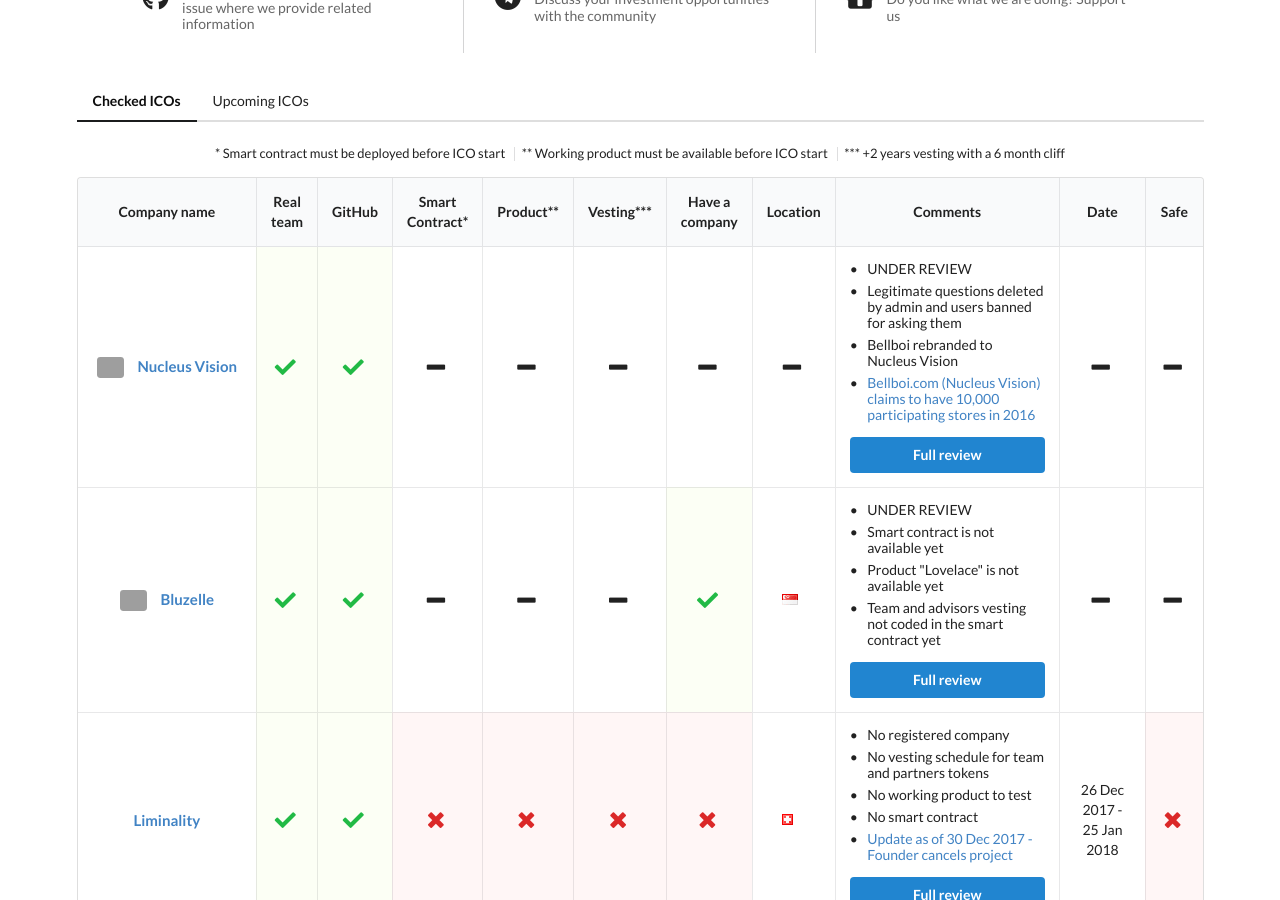
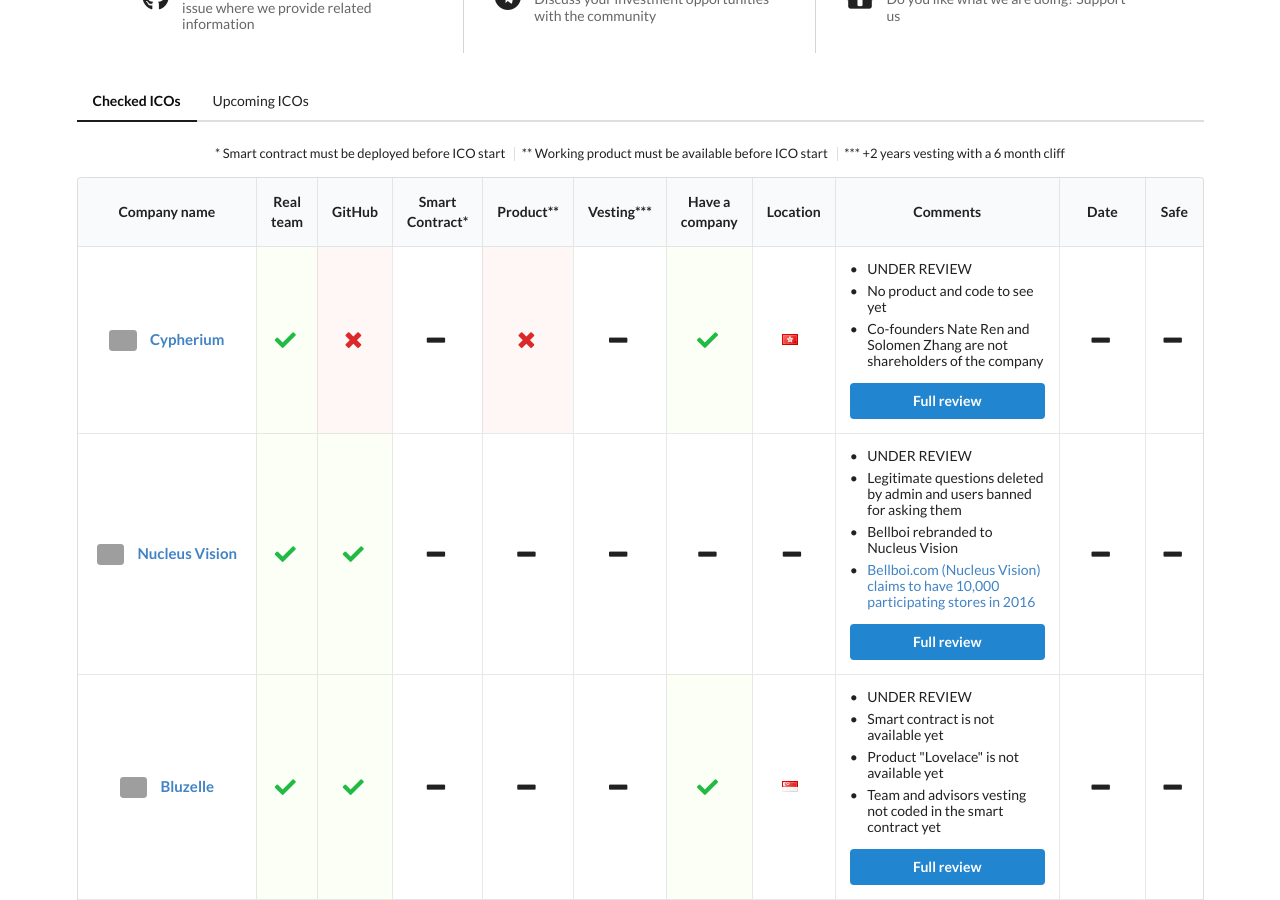
Before and after one commit to ico-check/ico-check, a Jekyll site: the page built from index.md, in a window 1280 px wide and 900 px high, scrolled down 315 px. Built offline with Jekyll 4.4.1, drawn with Linux system fonts in a browser that asks for light colours; nearby versions of some CDN libraries; grey boxes are pictures that could not be loaded.

Commit message:
26-cypherium-ico-check
Added cypherium

```diff
--- a/_data/icos.yml
+++ b/_data/icos.yml
@@ -1,4 +1,23 @@
 # For country names specify full name. All values available here: https://semantic-ui.com/elements/flag.html
+
+- name: Cypherium
+  image: https://i.imgur.com/9sSbiXZ.jpg
+  url: https://www.cypherium.io
+  real_team: true
+  github: false
+  smart_contract:
+  product: false
+  min_vesting:
+  have_company: true
+  location: Hong Kong
+  comments:
+    - content: UNDER REVIEW
+    - content: No product and code to see yet
+    - content: Co-founders Nate Ren and Solomen Zhang are not shareholders of the company
+  ico_start_date:
+  ico_end_date:
+  safe:
+  issue_url: https://github.com/ico-check/ico-check/issues/27
 
 - name: Nucleus Vision
   image: https://i.imgur.com/VrJkhWP.jpg
```
